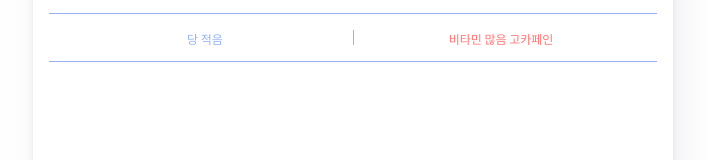
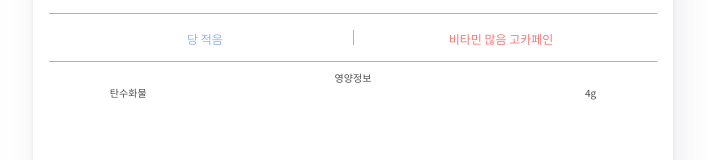
Before and after one commit to LeeJaeWonLJW/4th-Industry-Revolution-hw-sw-hackathon, a Vue app: page /tab/mealdetail in a window 1280 px wide. Shown: the part 289-449 px from the top of the page, without its empty margins (287-995 px from the left). Built offline with nearby package versions, Linux system fonts and the light colour scheme; a web font is replaced by a local one.

Commit message:
02:28:00

```diff
--- a/src/components/FoodSelectItem.vue
+++ b/src/components/FoodSelectItem.vue
@@ -6,7 +6,7 @@
   >
     <img :src="this.image" />
     <div class="checkbox">
-      <img src="../assets/icon/checked.png" />
+      <img src="../assets/icon/check_btn.png" />
     </div>
     <span class="text">{{this.food}}</span>
   </div>
@@ -125,6 +125,9 @@ export default {
   text-align: center;
   transition: 0.5s ease-out;
 }
+.item .checkbox img {
+  width: 100%;
+}
 
 .item:hover .text {
   color: #91ffb3;
--- a/src/components/MealDetail.vue
+++ b/src/components/MealDetail.vue
@@ -19,7 +19,13 @@
         <div class="pull-right">비타민 많음 고카페인</div>
       </div>
 
-
+      <p class="title">영양정보</p>
+      <ul class="nut">
+        <li>
+          <span class="nut-name">탄수화물</span>
+          <span class="nut-val">4g</span>
+        </li>
+      </ul>
     </div>
   </div>
 </template>
@@ -76,4 +82,24 @@
   font-size: 12px;
   color: #ff7676;
 }
+
+ul.nut {
+  position: relative;
+  list-style: none;
+  margin: 0;
+  padding: 0;
+}
+ul.nut li {
+  position: relative;
+  width: 80%;
+  margin: 0 auto;
+}
+ul.nut li span.nut-name {
+  float: left;
+}
+ul.nut li span.nut-val {
+  float: right;
+}
+
+
 </style>
```
Also changed, not shown: src/assets/icon/check_btn.png (added).
